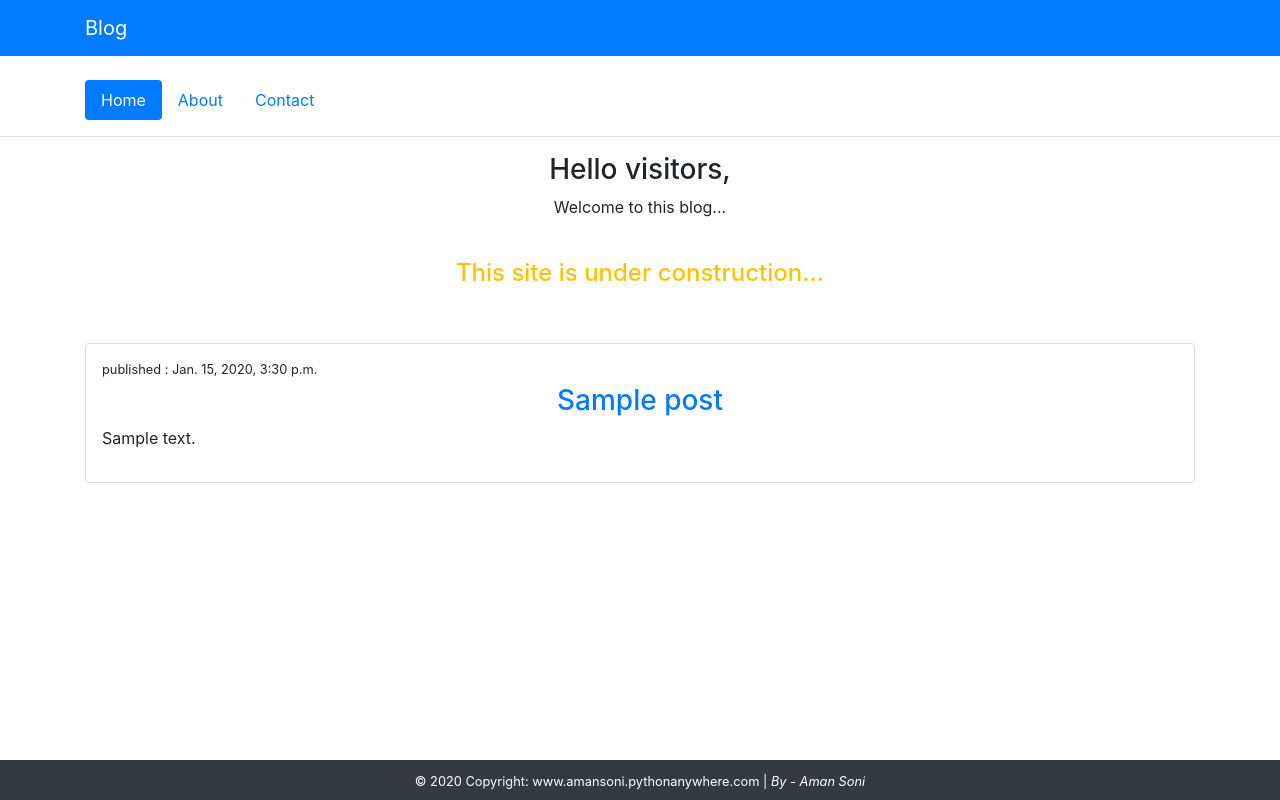
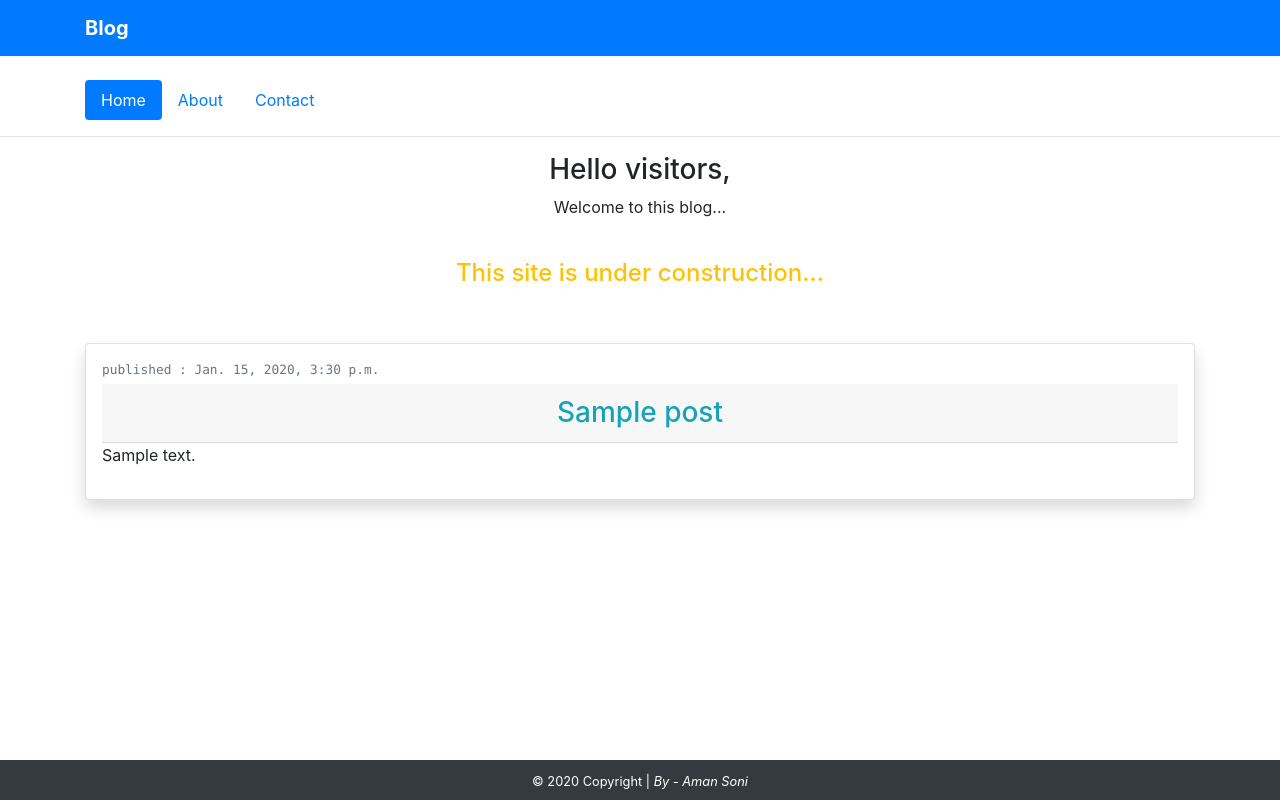
Before and after one commit to Aman-net/my-first-blog, a Django app: page / in a window 1280 px wide. Run offline with Django 3.2, Linux system fonts and the light colour scheme; tables that the repository leaves empty hold one stand-in row (values such as "Sample post"); some libraries are stand-ins or nearby versions.

Commit message:
css updates

```diff
--- a/blog/templates/blog/post_list.html
+++ b/blog/templates/blog/post_list.html
@@ -10,7 +10,7 @@
 
     <nav class="navbar navbar-dark bg-primary mb-4">
         <div class="container">
-            <a class="navbar-brand" href="#">Blog</a>
+            <a class="navbar-brand font-weight-bold" href="#">Blog</a>
         </div>
     </nav>
     <div class="container">
@@ -26,20 +26,24 @@
         <p>Welcome to this blog...</p>
         <br>
         <h4 class="text-warning">This site is under construction...</h4><br><br>
+
+
         {% for post in posts %}
-            <div class="card mb-4">
+            <div class="card mb-5 shadow">
                 <div class="cardbody p-3">
-                    <small class="float-left">published : {{post.published_date}}</small><br>
-                    <h3><a href="#">{{post.title}}</a></h3>
+                    <small class="float-left text-muted text-monospace">published : {{post.published_date}}</small><br>
+                    <h3 class="card-header text-info">{{post.title}}</h3>
                     <p class="text-justify">{{post.text}}</p>
                 </div>
             </div>
         {% endfor %}
+
+
     </div>
 
 
     <footer class="page-footer  bg-dark fixed-bottom text-white py-2">
-        <div class="footer-copyright text-center "><small>© 2020 Copyright: www.amansoni.pythonanywhere.com |
+        <div class="footer-copyright text-center "><small>© 2020 Copyright |
             <span class="font-italic">By - Aman Soni</span></small>
         </div>
     </footer>
```
